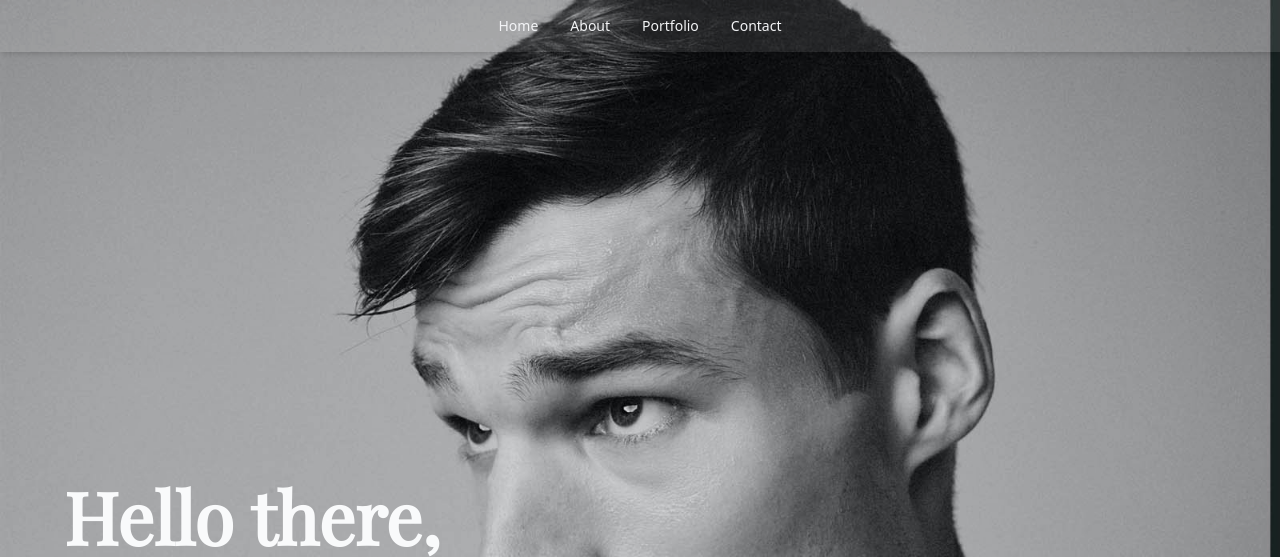
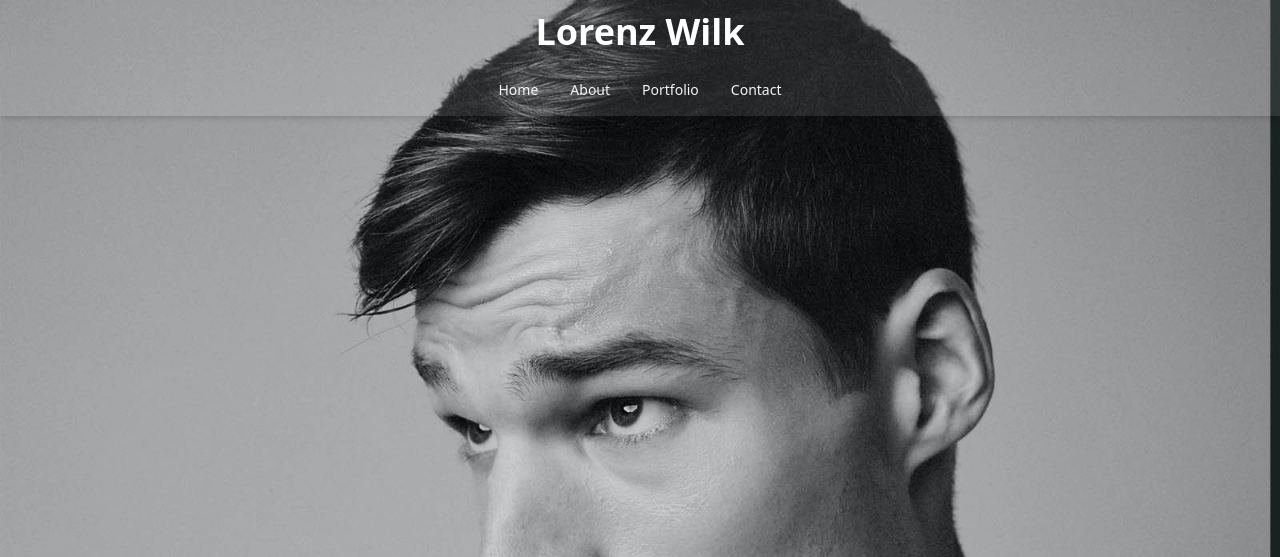
Before and after one commit to Sanan4li/TailwindCSS-Model-Page, a website: page index.html in a window 1280 px wide. Shown: the top 557 px of the page. Drawn offline with nearby package versions, Linux system fonts and the light colour scheme.

Commit message:
added changes

```diff
--- a/index.html
+++ b/index.html
@@ -14,15 +14,24 @@
       class="flex min-h-screen justify-center bg-white bg-cover bg-fixed bg-center"
     >
       <div class="mx-auto h-auto min-w-full">
-        <div class="flex items-center justify-between space-x-4 lg:space-x-10">
+        <div
+          class="flex flex-col items-center justify-between space-x-4 lg:space-x-10"
+        >
           <nav
             id="nav"
-            class="fixed top-0 z-10 flex w-full justify-center space-x-8 p-4 text-sm font-medium shadow-md"
+            class="fixed top-0 z-10 flex w-full flex-col justify-center"
           >
-            <a class="text-gray-100" href="#header">Home</a>
-            <a class="text-gray-100" href="#about">About</a>
-            <a class="text-gray-100" href="#portfolio">Portfolio</a>
-            <a class="text-gray-100" href="#contact">Contact</a>
+            <h2 class="py-3 text-center text-4xl font-semibold text-white">
+              Lorenz Wilk
+            </h2>
+            <div
+              class="flex w-full justify-center space-x-8 p-4 text-sm font-medium shadow-md"
+            >
+              <a class="text-gray-100" href="#header">Home</a>
+              <a class="text-gray-100" href="#about">About</a>
+              <a class="text-gray-100" href="#portfolio">Portfolio</a>
+              <a class="text-gray-100" href="#contact">Contact</a>
+            </div>
           </nav>
         </div>
         <div class="h-full bg-gray-900/10 py-20">
@@ -30,7 +39,7 @@
             <aside class="overflow-hidden">
               <div class="p-8 md:p-12 lg:px-16 lg:py-20">
                 <div class="mx-auto mt-80 text-center sm:text-left">
-                  <h2
+                  <!-- <h2
                     class="my-2 font-heading text-3xl font-bold text-gray-50 md:text-7xl"
                   >
                     Hello there,
@@ -39,7 +48,7 @@
                     class="my-2 text-2xl font-semibold text-gray-100 md:text-4xl"
                   >
                     I am Lorenz
-                  </h3>
+                  </h3> -->
                   <div class="lg:max-w-3xl">
                     <div
                       class="mt-10 grid grid-cols-2 space-y-4 md:grid-cols-3 md:space-y-0 lg:grid-cols-4 lg:space-x-8"
```
Also changed, not shown: css/tailwind.css.
